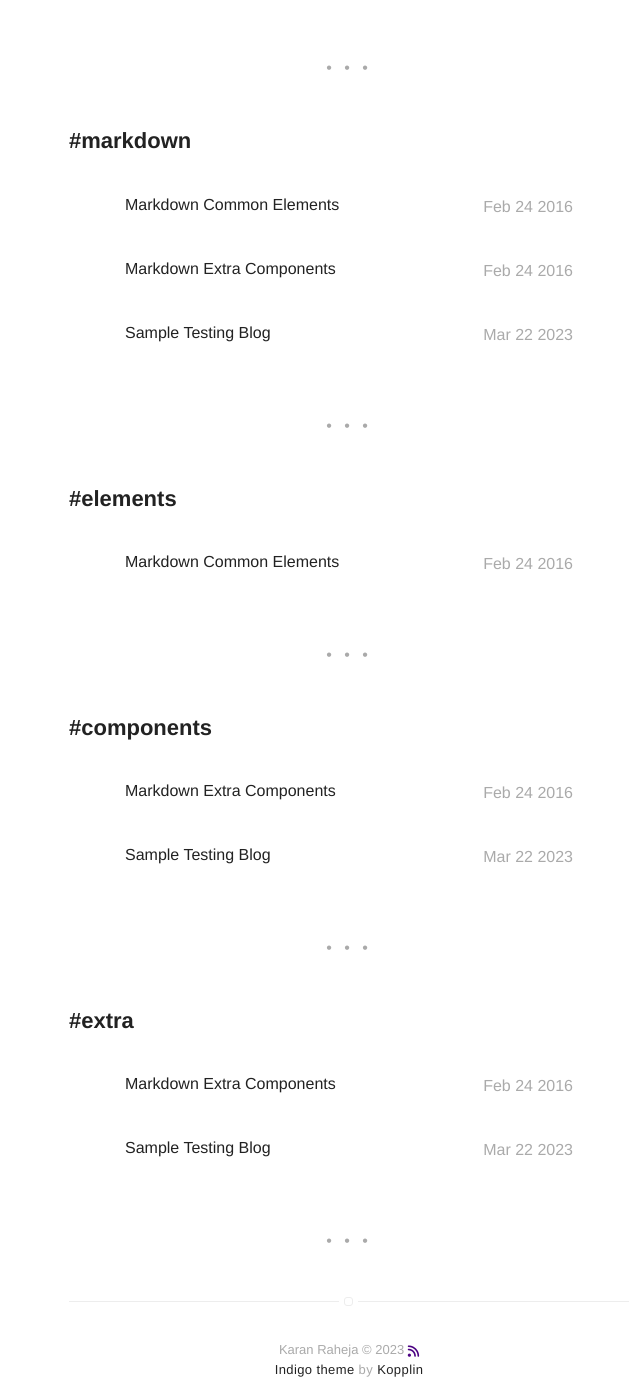
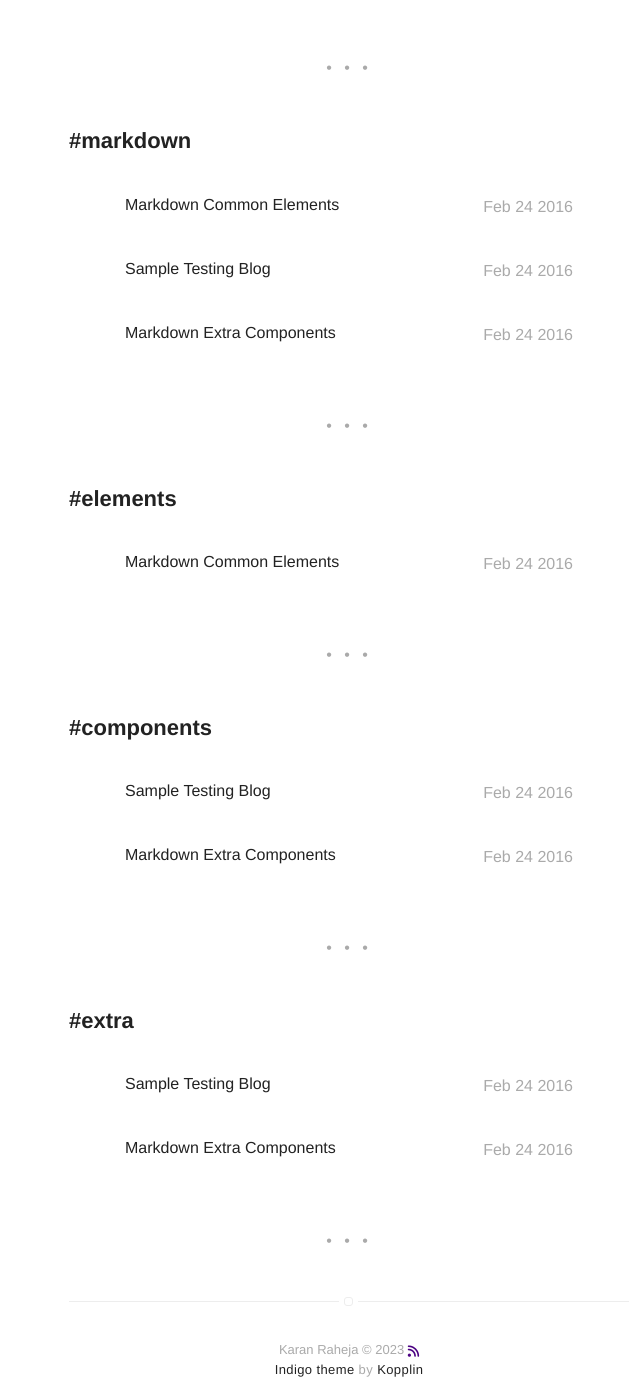
Before and after one commit to cryptic-hunter/cryptic-hunter.github.io, a Jekyll site: the page built from tags.html, in a window 1280 px wide and 1400 px high, scrolled down 782 px. Shown: the whole window, without its empty margins (291-931 px from the left). Built offline with Jekyll 4.4.1, drawn with Linux system fonts in a browser that asks for light colours; nearby versions of some CDN libraries; emoji names are drawn with the system emoji font.

```diff
--- a/_posts/2015-02-24-markdown-extra-components copy.markdown
+++ b/_posts/2015-02-24-markdown-extra-components copy.markdown
@@ -1,8 +1,8 @@
 ---
 title: "Sample Testing Blog"
 layout: post
-date: 2023-03-22 13:15
-image: /assets/images/markdown.jpg
+date: 2016-02-24 22:48
+image:
 headerImage: false
 tag:
 - markdown
```
